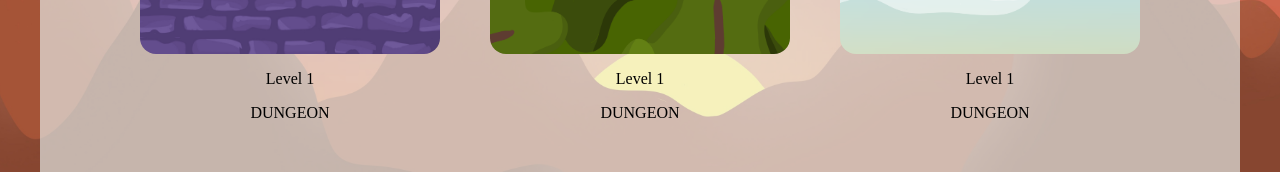
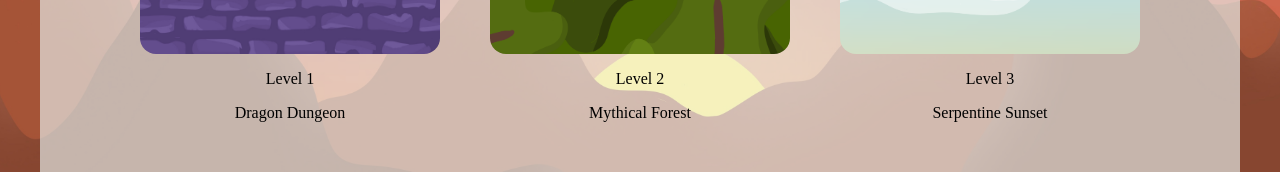
Before and after one commit to TobiasWiensgoll/SnakeGame, a website built with Parcel: page src/index.html in a window 1280 px wide. Both pictures are taken after a click on the button "LEVEL". Shown: the part 494-666 px from the top of the page. Built offline with nearby package versions, Linux system fonts and the light colour scheme.

Commit message:
Level namen geändert

```diff
--- a/src/index.html
+++ b/src/index.html
@@ -81,17 +81,17 @@
         <div class="LevelContainer">
           <div class="level level1"></div>
           <p>Level 1</p>
-          <p>DUNGEON</p>
+          <p>Dragon Dungeon</p>
         </div>
         <div class="LevelContainer">
           <div class="level level2"></div>
-          <p>Level 1</p>
-          <p>DUNGEON</p>
+          <p>Level 2</p>
+          <p>Mythical Forest</p>
         </div>
         <div class="LevelContainer">
           <div class="level level3"></div>
-          <p>Level 1</p>
-          <p>DUNGEON</p>
+          <p>Level 3</p>
+          <p>Serpentine Sunset</p>
         </div>
       </div>
       <div class="BottomButtonContainer">
```
